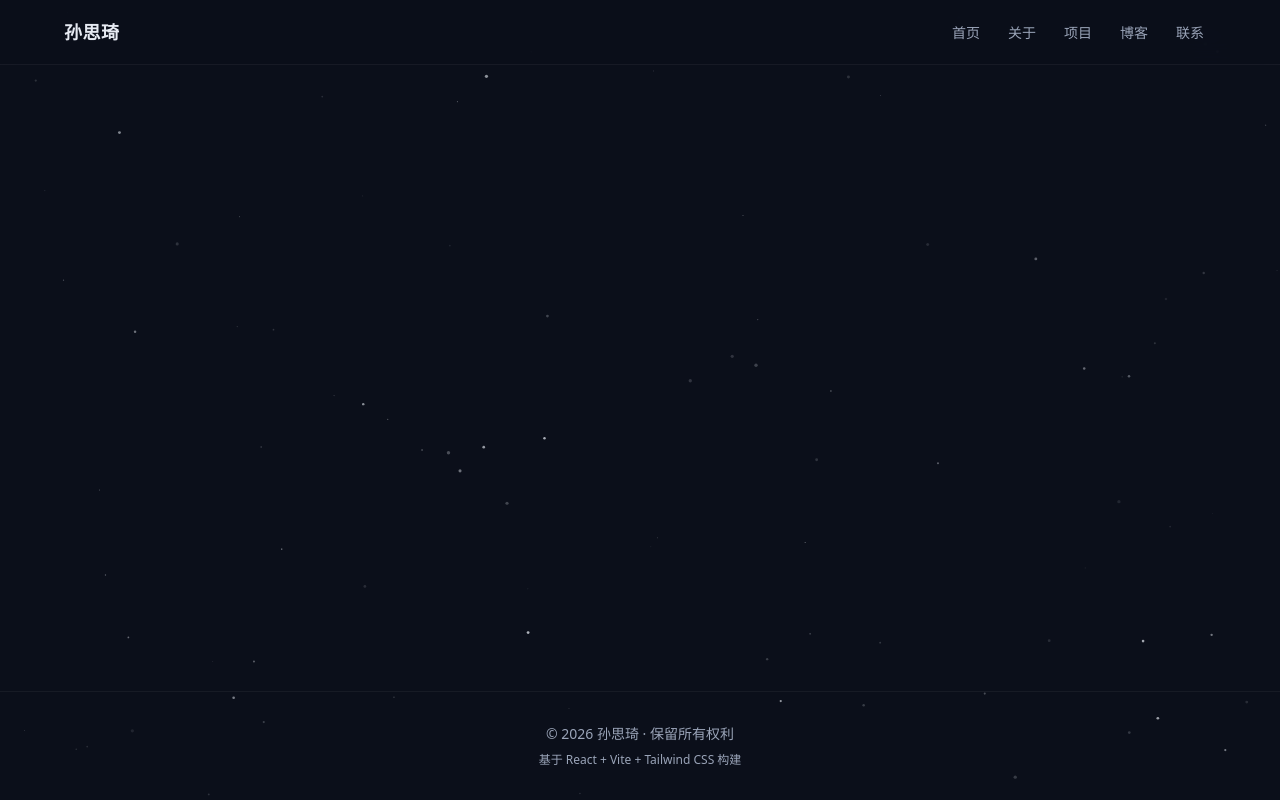
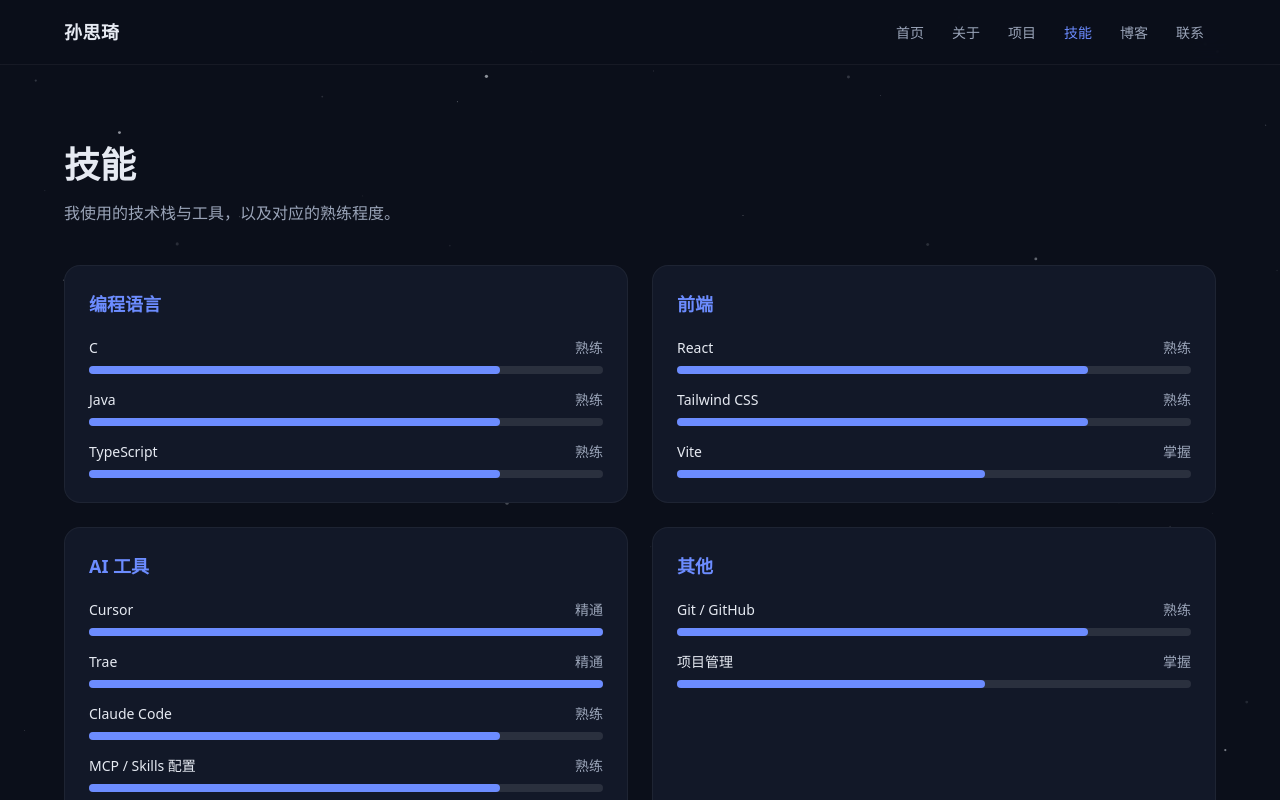
Before and after one commit to SunSiqi1108/myshow, a React (Vite) app: page /skills in a window 1280 px wide. Shown: the top 800 px of the page. Built offline with nearby package versions, Linux system fonts and the light colour scheme.

Commit message:
新增技能展示页面

```diff
--- a/src/App.tsx
+++ b/src/App.tsx
@@ -5,6 +5,7 @@ import StarBg from './components/StarBg'
 import Home from './pages/Home'
 import About from './pages/About'
 import Projects from './pages/Projects'
+import Skills from './pages/Skills'
 import Blog from './pages/Blog'
 import Contact from './pages/Contact'
 
@@ -19,6 +20,7 @@ export default function App() {
           <Route path="/" element={<Home />} />
           <Route path="/about" element={<About />} />
           <Route path="/projects" element={<Projects />} />
+          <Route path="/skills" element={<Skills />} />
           <Route path="/blog" element={<Blog />} />
           <Route path="/contact" element={<Contact />} />
         </Routes>
--- a/src/components/Navbar.tsx
+++ b/src/components/Navbar.tsx
@@ -6,6 +6,7 @@ const NAV_ITEMS = [
   { to: '/', label: '首页' },
   { to: '/about', label: '关于' },
   { to: '/projects', label: '项目' },
+  { to: '/skills', label: '技能' },
   { to: '/blog', label: '博客' },
   { to: '/contact', label: '联系' },
 ]
--- /dev/null
+++ b/src/pages/Skills.tsx
@@ -0,0 +1,98 @@
+// 技能分组数据（后续迁移到 api/skills 层，由后台管理）
+interface SkillItem {
+  name: string
+  level: 1 | 2 | 3 | 4 | 5 // 熟练度 1-5
+}
+
+interface SkillGroup {
+  category: string
+  items: SkillItem[]
+}
+
+const SKILL_GROUPS: SkillGroup[] = [
+  {
+    category: '编程语言',
+    items: [
+      { name: 'C', level: 4 },
+      { name: 'Java', level: 4 },
+      { name: 'TypeScript', level: 4 },
+    ],
+  },
+  {
+    category: '前端',
+    items: [
+      { name: 'React', level: 4 },
+      { name: 'Tailwind CSS', level: 4 },
+      { name: 'Vite', level: 3 },
+    ],
+  },
+  {
+    category: 'AI 工具',
+    items: [
+      { name: 'Cursor', level: 5 },
+      { name: 'Trae', level: 5 },
+      { name: 'Claude Code', level: 4 },
+      { name: 'MCP / Skills 配置', level: 4 },
+    ],
+  },
+  {
+    category: '其他',
+    items: [
+      { name: 'Git / GitHub', level: 4 },
+      { name: '项目管理', level: 3 },
+    ],
+  },
+]
+
+// 熟练度等级对应的文字描述
+const LEVEL_LABELS = ['入门', '了解', '掌握', '熟练', '精通']
+
+// 技能页：分类卡片网格 + 熟练度进度条
+export default function Skills() {
+  return (
+    <div className="mx-auto max-w-site px-4 py-16 sm:px-6 sm:py-20">
+      <h1 className="text-3xl font-bold sm:text-4xl">技能</h1>
+      <p className="mt-4 text-muted">我使用的技术栈与工具，以及对应的熟练程度。</p>
+
+      {/* 分类卡片网格：<640px 单列，≥640px 两列 */}
+      <div className="mt-10 grid gap-6 sm:grid-cols-2">
+        {SKILL_GROUPS.map((group) => (
+          <section
+            key={group.category}
+            className="transition-fast rounded-2xl border border-white/5 bg-card p-6 hover:-translate-y-1 hover:border-accent/30 hover:shadow-lg"
+          >
+            <h2 className="text-lg font-semibold text-accent">
+              {group.category}
+            </h2>
+            <ul className="mt-5 space-y-4">
+              {group.items.map((skill) => (
+                <li key={skill.name}>
+                  <div className="flex items-center justify-between text-sm">
+                    <span>{skill.name}</span>
+                    <span className="text-muted">
+                      {LEVEL_LABELS[skill.level - 1]}
+                    </span>
+                  </div>
+                  {/* 熟练度进度条：等级 1-5 映射为百分比宽度 */}
+                  <div
+                    className="mt-2 h-2 rounded-full bg-white/10"
+                    role="progressbar"
+                    aria-label={`${skill.name} 熟练度`}
+                    aria-valuemin={0}
+                    aria-valuemax={5}
+                    aria-valuenow={skill.level}
+                  >
+                    <div
+                      className="h-full rounded-full bg-accent"
+                      style={{ width: `${(skill.level / 5) * 100}%` }}
+                    />
+                  </div>
+                </li>
+              ))}
+            </ul>
+          </section>
+        ))}
+      </div>
+    </div>
+  )
+}
```
